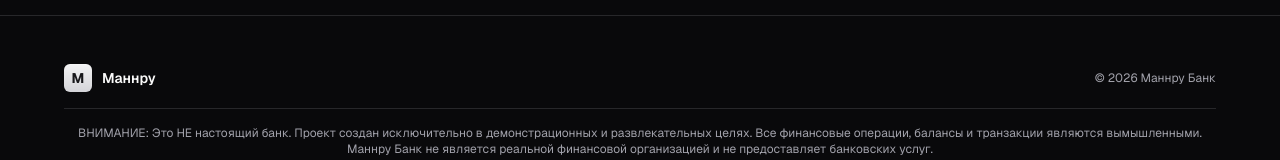
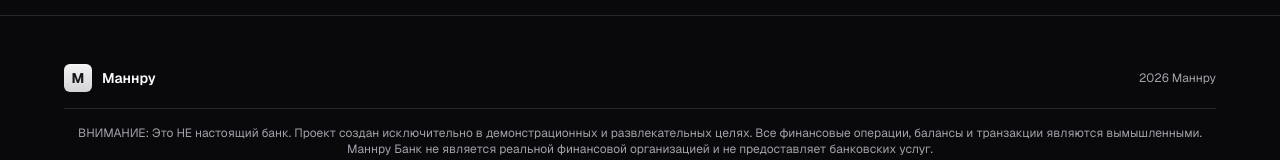
Before and after one commit to upsidedowncan/mannru24, a Next.js app: page / in a window 1280 px wide. Shown: the part 3323-3483 px from the top of the page. Built offline with nearby package versions, Linux system fonts and the light colour scheme.

Commit message:
fix: remove copyright symbol and bank name

```diff
--- a/app/page.tsx
+++ b/app/page.tsx
@@ -230,7 +230,7 @@
             <div className="w-7 h-7 rounded-md bg-gradient-to-b from-zinc-100 to-zinc-300 text-zinc-900 flex items-center justify-center font-bold text-sm shadow-[0_1px_0_0_rgba(255,255,255,0.2)_inset]">М</div>
             <span className="font-semibold text-sm">Маннру</span>
           </div>
-          <p className="text-xs text-muted-foreground">© 2026 Маннру Банк</p>
+          <p className="text-xs text-muted-foreground">2026 Маннру</p>
         </div>
         <div className="max-w-6xl mx-auto mt-4 pt-4 border-t">
           <p className="text-xs text-muted-foreground text-center">
```
